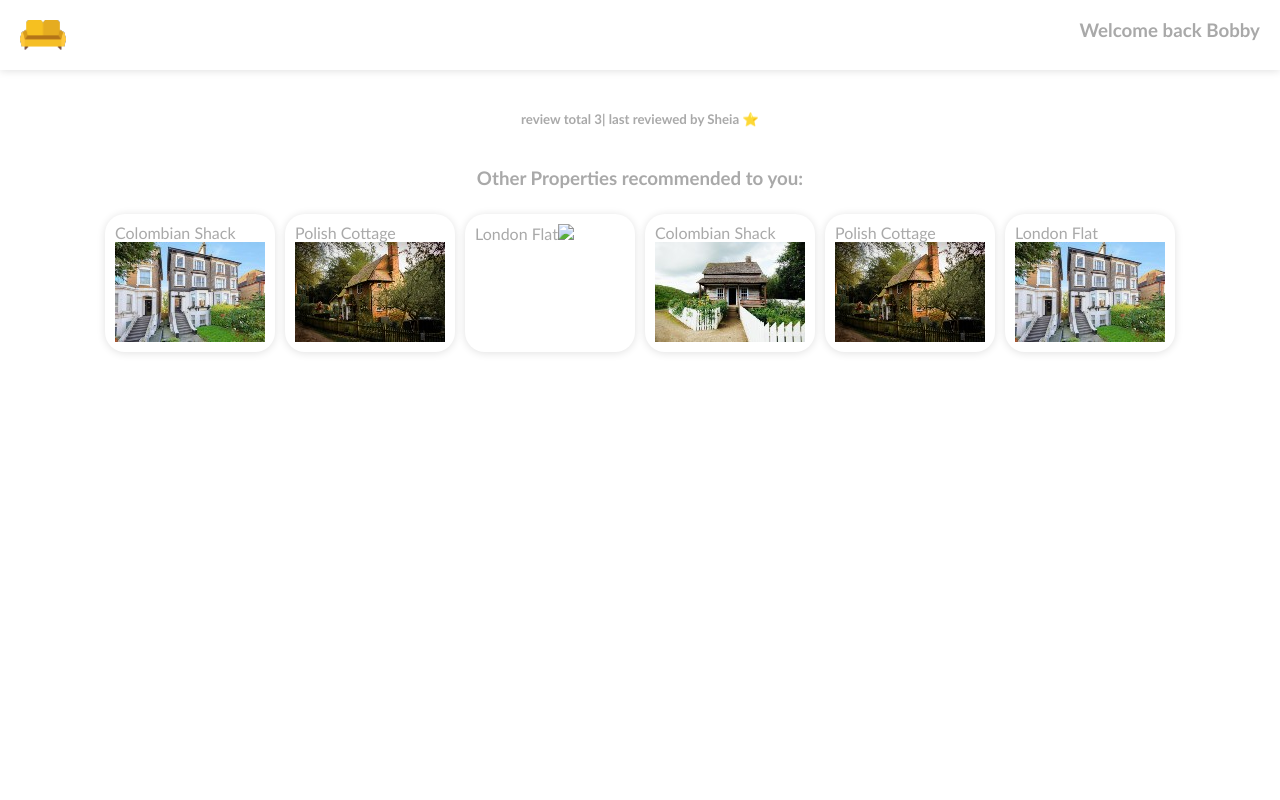
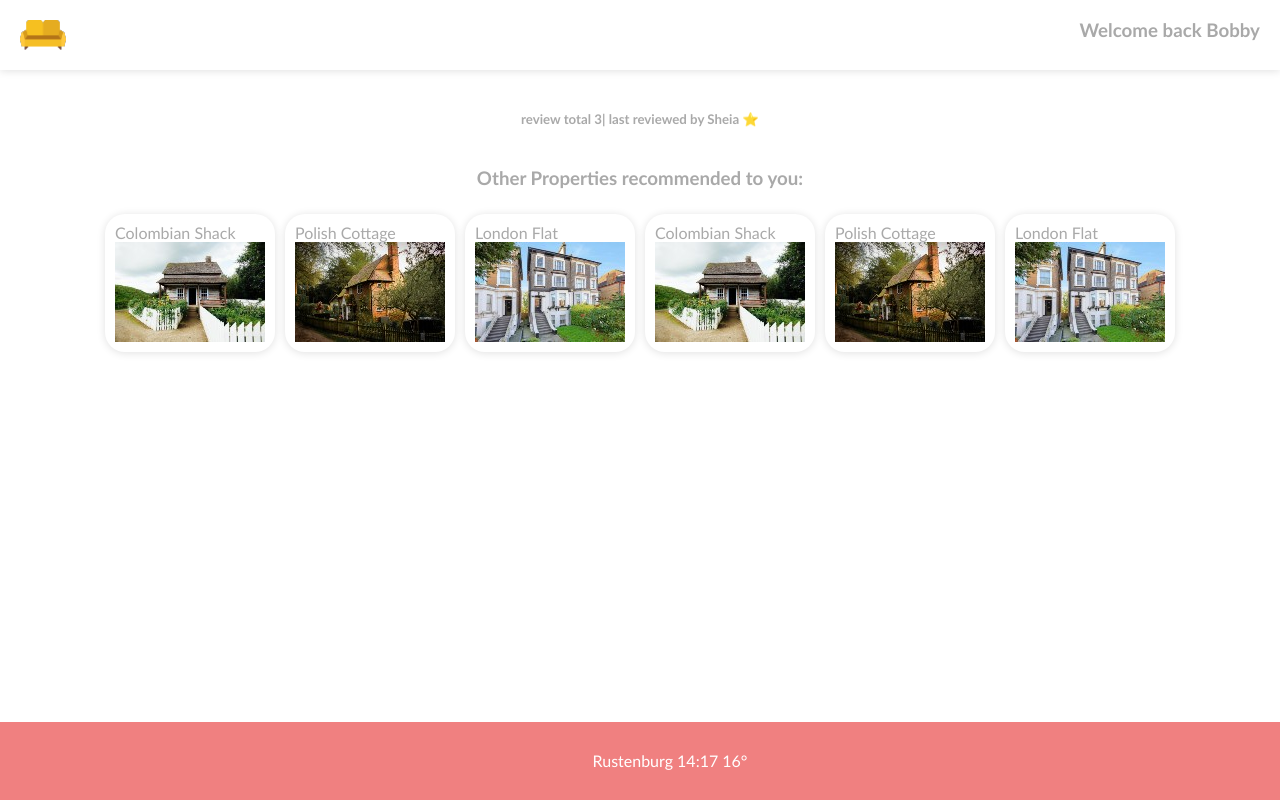
Before and after one commit to InolofatsengMotloba/INOMOT520_BCL2401_GroupD_02_InolofatsengMotloba_DJS09, a website built with webpack: page dist/index.html in a window 1280 px wide. Built offline with nearby package versions, Linux system fonts and the light colour scheme; files whose address does not match are found by name.

Commit message:
Run build script using npm & Format code for a consistent style

```diff
--- a/dist/index.css
+++ b/dist/index.css
@@ -2,7 +2,8 @@ body {
   display: flex;
   margin: 0;
   padding: 0;
-    font-family: 'Trebuchet MS', 'Lucida Sans Unicode', 'Lucida Grande', 'Lucida Sans', Arial;
+  font-family: "Trebuchet MS", "Lucida Sans Unicode", "Lucida Grande",
+    "Lucida Sans", Arial;
   color: darkgrey;
   flex-direction: column;
 }
@@ -47,3 +48,13 @@ body {
   padding: 10px;
   box-shadow: rgb(0 0 0 / 12%) 0 1px 8px;
 }
+
+.footer {
+  width: 100%;
+  background-color: lightcoral;
+  position: absolute;
+  bottom: 0;
+  text-align: center;
+  padding: 30px;
+  color: white;
+}
--- a/dist/index.html
+++ b/dist/index.html
@@ -1 +1,26 @@
-<html><head><link rel="stylesheet" href="https://cdnjs.cloudflare.com/ajax/libs/normalize/8.0.1/normalize.css"/><link rel="stylesheet" href="index.css"/><script defer="defer" src="index.js"></script><link href="index.css" rel="stylesheet"></head><body><div class="nav-bar"><div class="logo"></div><h3 class="user-container">Welcome <span id="returning-user"></span> <span id="user"></span></h3></div><div class="container"><h5 id="reviews"></h5><h3>Other Properties recommended to you:</h3><div class="properties"></div></div><script src="./dist/main.js"></script></body></html>
+<html>
+  <head>
+    <link
+      rel="stylesheet"
+      href="https://cdnjs.cloudflare.com/ajax/libs/normalize/8.0.1/normalize.css"
+    />
+    <link rel="stylesheet" href="index.css" />
+    <script defer="defer" src="index.js"></script>
+    <link href="index.css" rel="stylesheet" />
+  </head>
+  <body>
+    <div class="nav-bar">
+      <div class="logo"></div>
+      <h3 class="user-container">
+        Welcome <span id="returning-user"></span> <span id="user"></span>
+      </h3>
+    </div>
+    <div class="container">
+      <h5 id="reviews"></h5>
+      <h3>Other Properties recommended to you:</h3>
+      <div class="properties"></div>
+    </div>
+    <div class="footer"></div>
+    <script src="./dist/main.js"></script>
+  </body>
+</html>
--- a/dist/index.js
+++ b/dist/index.js
@@ -1 +1,102 @@
-(()=>{"use strict";var e,t,a,r=document.querySelector("#reviews"),o=document.querySelector("#returning-user"),i=document.querySelector("#user"),n=document.querySelector(".properties"),l=[{name:"Sheia",stars:5,loyaltyUser:!0,date:"01-04-2021"},{name:"Andrzej",stars:3,loyaltyUser:!1,date:"28-03-2021"},{name:"Omar",stars:4,loyaltyUser:!0,date:"27-03-2021"}],c=[{image:"../src/images/london-property.jpg",title:"Colombian Shack",price:45,location:{firstLine:"shack 37",city:"Bogota",code:45632,country:"Colombia"},contact:"marywinkle@gmail.com",isAvailable:!0},{image:"../src/images/poland-property.jpg",title:"Polish Cottage",price:34,location:{firstLine:"no 23",city:"Gdansk",code:343903,country:"Poland"},contact:"garydavis@hotmail.com",isAvailable:!1},{image:"../src/imageslondon-property.jpg",title:"London Flat",price:23,location:{firstLine:"flat 15",city:"London",code:35433,country:"United Kingdom"},contact:"andyluger@aol.com",isAvailable:!0}];e=l.length,t=l[0].name,a=l[0].loyaltyUser?"⭐":"",r.innerHTML="review total "+e.toString()+"| last reviewed by "+t+" "+a,o.innerHTML="back",i.innerHTML="Bobby";for(var s=0;s<c.length;s++){var d=document.createElement("div");d.classList.add("card"),d.innerHTML=c[s].title;var m=document.createElement("img");m.setAttribute("src",c[s].image),d.appendChild(m),n.appendChild(d)}})();
+(() => {
+  "use strict";
+  var e, t;
+  !(function (e) {
+    (e.ADMIN = "ADMIN"), (e.READ_ONLY = "READ_ONLY");
+  })(e || (e = {})),
+    (function (e) {
+      (e.GOLD_USER = "GOLD_USER"),
+        (e.SILVER_USER = "SILVER_USER"),
+        (e.BRONZE_USER = "BRONZE_USER");
+    })(t || (t = {}));
+  var o = document.querySelector("#reviews"),
+    n = document.querySelector("#returning-user"),
+    a = document.querySelector("#user");
+  function r(e, t) {
+    "number" == typeof e &&
+      "string" == typeof t &&
+      console.log("cannot perform this addition"),
+      "string" == typeof e &&
+        "number" == typeof t &&
+        console.log("cannot perform this addition");
+  }
+  r(5, 1), r("Ania", "Kubow");
+  var i,
+    c,
+    l,
+    s = document.querySelector(".properties"),
+    d = document.querySelector(".footer"),
+    m = [
+      { name: "Sheia", stars: 5, loyaltyUser: t.GOLD_USER, date: "01-04-2021" },
+      {
+        name: "Andrzej",
+        stars: 3,
+        loyaltyUser: t.BRONZE_USER,
+        date: "28-03-2021",
+      },
+      {
+        name: "Omar",
+        stars: 4,
+        loyaltyUser: t.SILVER_USER,
+        date: "27-03-2021",
+      },
+    ],
+    y = (e.ADMIN, !0),
+    u = [
+      {
+        image: "./images/colombia-property.jpg",
+        title: "Colombian Shack",
+        price: 45,
+        location: {
+          firstLine: "shack 37",
+          city: "Bogota",
+          code: 45632,
+          country: "Colombia",
+        },
+        contact: [1123495082908, "marywinkle@gmail.com"],
+        isAvailable: !0,
+      },
+      {
+        image: "./images/poland-property.jpg",
+        title: "Polish Cottage",
+        price: 34,
+        location: {
+          firstLine: "no 23",
+          city: "Gdansk",
+          code: 343903,
+          country: "Poland",
+        },
+        contact: [1123495082908, "garydavis@hotmail.com"],
+        isAvailable: !1,
+      },
+      {
+        image: "./images/london-property.jpg",
+        title: "London Flat",
+        price: 23,
+        location: {
+          firstLine: "flat 15",
+          city: "London",
+          code: 35433,
+          country: "United Kingdom",
+        },
+        contact: [1123495082908, "andyluger@aol.com"],
+        isAvailable: !0,
+      },
+    ];
+  (i = m.length),
+    (c = m[0].name),
+    m[0].loyaltyUser,
+    (l = t.GOLD_USER ? "⭐" : ""),
+    (o.innerHTML =
+      "review total " + i.toString() + "| last reviewed by " + c + " " + l),
+    y && (n.innerHTML = "back"),
+    (a.innerHTML = "Bobby");
+  for (var g = 0; g < u.length; g++) {
+    var p = document.createElement("div");
+    p.classList.add("card"), (p.innerHTML = u[g].title);
+    var S = document.createElement("img");
+    S.setAttribute("src", u[g].image), p.appendChild(S), s.appendChild(p);
+  }
+  var E = ["Rustenburg", "14:17", 16];
+  d.innerHTML = E[0] + " " + E[1] + " " + E[2] + "°";
+})();
```
Lines whose indentation alone changed are shown as unchanged.
